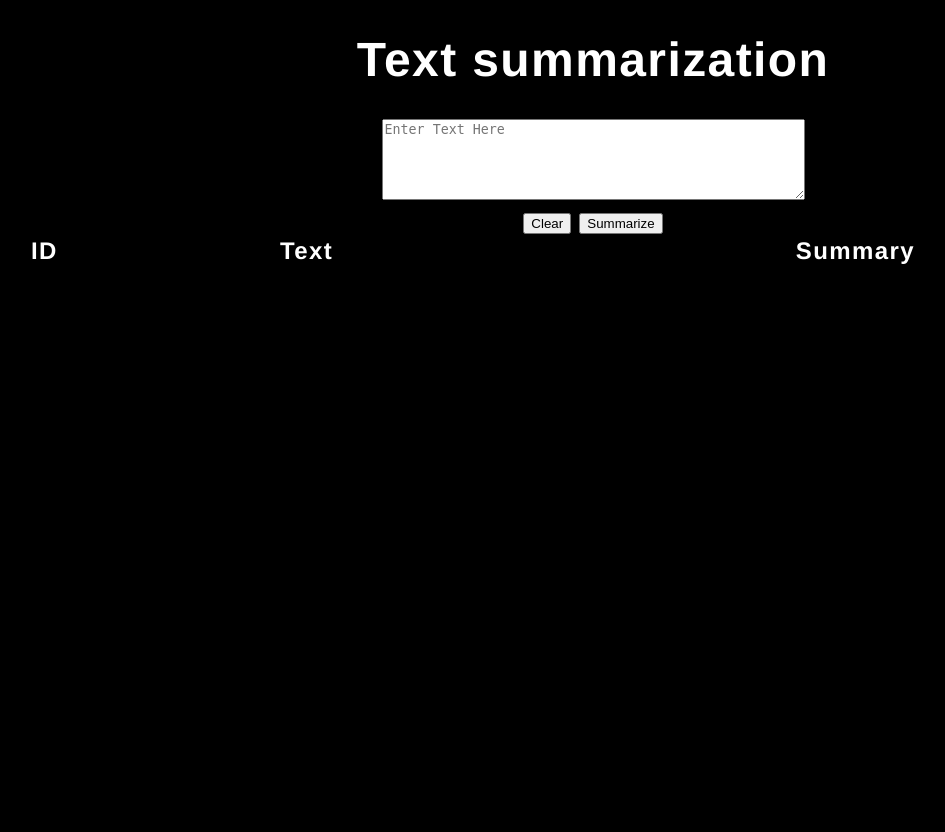
After one commit to tessavdheiden/news_aggregator, a Flask app: template application/templates/index.html in a window 1280 px wide. The commit adds this page. Shown: the whole page, without its empty margins (55-1000 px from the left). Run offline with Flask 2, Linux system fonts and the light colour scheme; the template is opened without the code that fills it, so the values that code supplies are empty.

Commit message:
text summarizer

```diff
--- a/application/main.py
+++ b/application/main.py
@@ -1,44 +1,28 @@
-from fastapi import FastAPI, Request, WebSocket
-from fastapi.responses import HTMLResponse
-import markdown
-import markdown.extensions.fenced_code
-from fastapi.staticfiles import StaticFiles
-from fastapi.templating import Jinja2Templates
+from flask import Flask, request, jsonify, render_template
+from src.document import Document
+from src.summarize import nltk_summarizer
+
+app = Flask(__name__)
+
+@app.route('/')
+def home():
+    return render_template('index.html')
+
+document_list = []
+
+@app.route('/predict', methods=['GET', 'POST'])
+def predict():
+    rawtext = request.form['rawtext']
+    summary = nltk_summarizer(rawtext)
+    document = Document(id=len(document_list), text=rawtext, summary=summary)
+    document_list.append(document)
+    return render_template('index.html', items=document_list, result=len(document_list))
 
 
-from src.aggregator import get_news_list
+@app.route('/results',methods=['POST'])
+def results():
+    data = request.get_json(force=True)
+    return jsonify(data)
 
-
-app = FastAPI()
-app.mount("/static", StaticFiles(directory="application/static"), name="static")
-templates = Jinja2Templates(directory="application/templates")
-
-
-@app.get("/")
-def home():
-    readme_file = open('README.md', 'r', encoding='utf-8')
-    md_template_string = markdown.markdown(
-        readme_file.read(), extensions=["fenced_code"]
-    )
-    return HTMLResponse(content=md_template_string, status_code=200)
-
-@app.get("/search")
-def get_query():
-    with open('application/templates/' + 'input_form.html') as f:
-        return HTMLResponse(f.read())
-
-
-@app.websocket_route("/search/ws")
-async def websocket_endpoint(websocket: WebSocket):
-    await websocket.accept()
-    while True:
-        query = await websocket.receive_text()
-        news_pages = get_news_list(query)
-        [await websocket.send_text(f"Article: \"{page.title}\".\t Summary: \"{page.summary}\"") for page in news_pages]
-
-
-@app.get("/summarize/{query}")
-async def get(request: Request, query: str):
-    news_pages = get_news_list(query)
-    response = templates.TemplateResponse("table.html", {"request": request, "id": 1, "items": news_pages})
-    return response
+if __name__ == "__main__":
+    app.run(debug=True)
--- a/application/static/styles.css
+++ b/application/static/styles.css
@@ -1,3 +1,35 @@
-h1 {
-    color: green;
+@import url(https://fonts.googleapis.com/css?family=Open+Sans);
+
+html { width: 100%; height:100%; overflow:hidden; }
+
+body {
+	width: 100%;
+	height:100%;
+	font-family: 'Helvetica';
+	background: #000;
+	color: #fff;
+	font-size: 24px;
+	text-align:center;
+	letter-spacing:1.4px;
+
 }
+
+input {
+	width: 100%;
+	margin-bottom: 10px;
+	background: rgba(0,0,0,0.3);
+	border: none;
+	outline: none;
+	padding: 10px;
+	font-size: 13px;
+	color: #fff;
+	text-shadow: 1px 1px 1px rgba(0,0,0,0.3);
+	border: 1px solid rgba(0,0,0,0.3);
+	border-radius: 4px;
+	box-shadow: inset 0 -5px 45px rgba(100,100,100,0.2), 0 1px 1px rgba(255,255,255,0.2);
+	-webkit-transition: box-shadow .5s ease;
+	-moz-transition: box-shadow .5s ease;
+	-o-transition: box-shadow .5s ease;
+	-ms-transition: box-shadow .5s ease;
+	transition: box-shadow .5s ease;
+}
--- /dev/null
+++ b/application/templates/index.html
@@ -0,0 +1,51 @@
+<!DOCTYPE html>
+<html >
+<head>
+  <meta charset="UTF-8">
+  <title>Summarize text</title>
+  <link href='https://fonts.googleapis.com/css?family=Pacifico' rel='stylesheet' type='text/css'>
+<link href='https://fonts.googleapis.com/css?family=Arimo' rel='stylesheet' type='text/css'>
+<link href='https://fonts.googleapis.com/css?family=Hind:300' rel='stylesheet' type='text/css'>
+<link href='https://fonts.googleapis.com/css?family=Open+Sans+Condensed:300' rel='stylesheet' type='text/css'>
+<link rel="stylesheet" href="{{ url_for('static', filename='styles.css') }}">
+</head>
+<body style="background: #000;">
+
+<!-- Start of Main Section -->
+ <div class="container">
+    <div class="section">
+	<h1>Text summarization</h1>
+     <!-- Main Input For Receiving Raw Text -->
+    <form method="POST" action="/predict">
+         <textarea name="rawtext" cols="50" rows="5" class="form-control" required="true" placeholder="Enter Text Here"></textarea>
+         <br/>
+         <button class="btn btn-small waves-effect waves-light light-blue lighten-1" type="reset">Clear</button>
+         <button class="btn btn-small waves-effect waves-light purple lighten-1" type="submit">Summarize</button>
+    </form>
+    </div>
+  </div>
+  <!-- End -->
+
+  <!-- Result Display-->
+  <section class="section section-solutions-about grey darken-2">
+ <div class="container white-text">
+   <table style="width:100%">
+  <tr>
+    <th>ID</th>
+    <th>Text</th>
+    <th>Summary</th>
+  </tr>
+  {% if result %}
+  {% for item in items %}
+      <tr>
+        <td>{{item.id}}</td>
+        <td>{{item.text}}</td>
+        <td>{{item.summary}}</td>
+      </tr>
+  {% endfor %}
+  {% endif %}
+  </div>
+</section>
+
+</body>
+</html>
--- /dev/null
+++ b/src/document.py
@@ -0,0 +1,5 @@
+class Document(object):
+    def __init__(self, id: int, text: str, summary: str):
+        self.id = id
+        self.text = text
+        self.summary = summary
```
Also changed, not shown: application/__init__.py (deleted, +0 -7 lines), application/templates/input_form.html (deleted, +0 -31 lines), application/templates/table.html (deleted, +0 -19 lines), requirements.txt (+4 -6 lines), src/summarize.py (added, +40 -0 lines), tests/document_test.py (added, +14 -0 lines), tests/news_test.py (deleted, +0 -13 lines), README.md.
